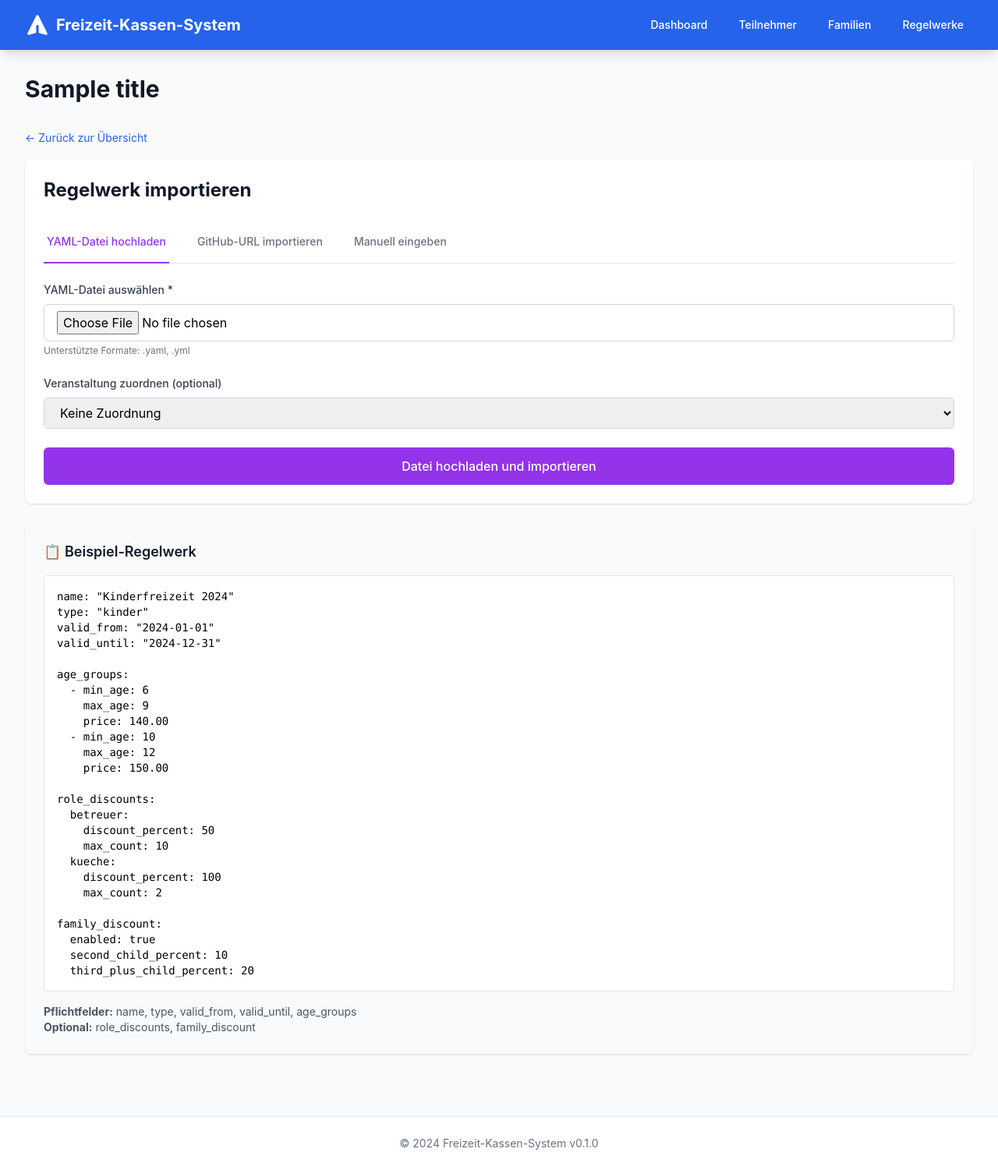
After one commit to ptC7H12/MGBFreizeitplaner, a FastAPI app: template app/templates/rulesets/import.html in a window 1280 px wide. The commit adds this page. Shown: the whole page at 78% size. Run offline with FastAPI, Linux system fonts and the light colour scheme; the template is opened without the code that fills it: most values are stand-ins (such as "Sample title", 1, 10 or a date in 2020); some libraries are stand-ins or nearby versions.

Commit message:
Phase 3: Regelwerk-System mit Import und Admin-Interface
Implementiert umfassendes Import-System für Regelwerke mit drei Methoden:
- YAML-Datei Upload
- GitHub URL Import (mit httpx)
- Manuelle YAML-Eingabe

Features:
- Import-Formular mit Tab-Navigation
- Validierung über RulesetParser
- Fehlerbehandlung und User-Feedback
- Admin-Controls: Toggle (Aktivieren/Deaktivieren)
- Admin-Controls: Delete mit Bestätigung
- Event-Zuordnung bei Import (optional)

Dateien:
- app/templates/rulesets/import.html (NEU)
- app/routers/rulesets.py (erweitert)
- app/templates/rulesets/detail.html (Admin-Buttons)
- requirements.txt (httpx==0.26.0)

Alle Import-Methoden und Admin-Funktionen erfolgreich getestet.

```diff
--- /dev/null
+++ b/app/templates/rulesets/import.html
@@ -0,0 +1,237 @@
+{% extends "base.html" %}
+
+{% block content %}
+<div class="mb-4">
+    <a href="/rulesets" class="text-blue-600 hover:text-blue-800 text-sm">← Zurück zur Übersicht</a>
+</div>
+
+<div class="bg-white shadow rounded-lg p-6 mb-6">
+    <h2 class="text-2xl font-bold text-gray-900 mb-6">Regelwerk importieren</h2>
+
+    {% if error %}
+    <div class="mb-6 bg-red-100 border border-red-400 text-red-700 px-4 py-3 rounded" role="alert">
+        <strong class="font-bold">Fehler!</strong>
+        <span class="block sm:inline">{{ error }}</span>
+    </div>
+    {% endif %}
+
+    {% if success %}
+    <div class="mb-6 bg-green-100 border border-green-400 text-green-700 px-4 py-3 rounded" role="alert">
+        <strong class="font-bold">Erfolg!</strong>
+        <span class="block sm:inline">{{ success }}</span>
+    </div>
+    {% endif %}
+
+    <!-- Tab-Navigation -->
+    <div class="border-b border-gray-200 mb-6">
+        <nav class="-mb-px flex space-x-8">
+            <button
+                id="tab-upload"
+                class="tab-button border-b-2 border-purple-600 text-purple-600 py-4 px-1 text-sm font-medium"
+                onclick="switchTab('upload')"
+            >
+                YAML-Datei hochladen
+            </button>
+            <button
+                id="tab-github"
+                class="tab-button border-b-2 border-transparent text-gray-500 hover:text-gray-700 hover:border-gray-300 py-4 px-1 text-sm font-medium"
+                onclick="switchTab('github')"
+            >
+                GitHub-URL importieren
+            </button>
+            <button
+                id="tab-manual"
+                class="tab-button border-b-2 border-transparent text-gray-500 hover:text-gray-700 hover:border-gray-300 py-4 px-1 text-sm font-medium"
+                onclick="switchTab('manual')"
+            >
+                Manuell eingeben
+            </button>
+        </nav>
+    </div>
+
+    <!-- Upload-Form -->
+    <div id="content-upload" class="tab-content">
+        <form method="post" action="/rulesets/import/upload" enctype="multipart/form-data" class="space-y-6">
+            <div>
+                <label for="file" class="block text-sm font-medium text-gray-700 mb-2">
+                    YAML-Datei auswählen *
+                </label>
+                <input
+                    type="file"
+                    id="file"
+                    name="file"
+                    accept=".yaml,.yml"
+                    required
+                    class="w-full px-4 py-2 border border-gray-300 rounded-md focus:ring-purple-500 focus:border-purple-500"
+                >
+                <p class="mt-1 text-xs text-gray-500">Unterstützte Formate: .yaml, .yml</p>
+            </div>
+
+            <div>
+                <label for="event_id_upload" class="block text-sm font-medium text-gray-700 mb-2">
+                    Veranstaltung zuordnen (optional)
+                </label>
+                <select
+                    id="event_id_upload"
+                    name="event_id"
+                    class="w-full px-4 py-2 border border-gray-300 rounded-md focus:ring-purple-500 focus:border-purple-500"
+                >
+                    <option value="">Keine Zuordnung</option>
+                    {% for event in events %}
+                    <option value="{{ event.id }}">{{ event.name }}</option>
+                    {% endfor %}
+                </select>
+            </div>
+
+            <button
+                type="submit"
+                class="w-full px-6 py-3 bg-purple-600 text-white rounded-md hover:bg-purple-700 transition font-medium"
+            >
+                Datei hochladen und importieren
+            </button>
+        </form>
+    </div>
+
+    <!-- GitHub-Form -->
+    <div id="content-github" class="tab-content hidden">
+        <form method="post" action="/rulesets/import/github" class="space-y-6">
+            <div>
+                <label for="github_url" class="block text-sm font-medium text-gray-700 mb-2">
+                    GitHub-URL zur YAML-Datei *
+                </label>
+                <input
+                    type="url"
+                    id="github_url"
+                    name="github_url"
+                    placeholder="https://raw.githubusercontent.com/user/repo/main/ruleset.yaml"
+                    required
+                    class="w-full px-4 py-2 border border-gray-300 rounded-md focus:ring-purple-500 focus:border-purple-500"
+                >
+                <p class="mt-1 text-xs text-gray-500">
+                    Beispiel: https://raw.githubusercontent.com/user/repo/main/kinder_2024.yaml
+                </p>
+            </div>
+
+            <div>
+                <label for="event_id_github" class="block text-sm font-medium text-gray-700 mb-2">
+                    Veranstaltung zuordnen (optional)
+                </label>
+                <select
+                    id="event_id_github"
+                    name="event_id"
+                    class="w-full px-4 py-2 border border-gray-300 rounded-md focus:ring-purple-500 focus:border-purple-500"
+                >
+                    <option value="">Keine Zuordnung</option>
+                    {% for event in events %}
+                    <option value="{{ event.id }}">{{ event.name }}</option>
+                    {% endfor %}
+                </select>
+            </div>
+
+            <button
+                type="submit"
+                class="w-full px-6 py-3 bg-purple-600 text-white rounded-md hover:bg-purple-700 transition font-medium"
+            >
+                Von GitHub importieren
+            </button>
+        </form>
+    </div>
+
+    <!-- Manual-Form -->
+    <div id="content-manual" class="tab-content hidden">
+        <form method="post" action="/rulesets/import/manual" class="space-y-6">
+            <div>
+                <label for="yaml_content" class="block text-sm font-medium text-gray-700 mb-2">
+                    YAML-Inhalt *
+                </label>
+                <textarea
+                    id="yaml_content"
+                    name="yaml_content"
+                    rows="20"
+                    required
+                    placeholder="name: &quot;Kinderfreizeit 2024&quot;&#10;type: &quot;kinder&quot;&#10;valid_from: &quot;2024-01-01&quot;&#10;valid_until: &quot;2024-12-31&quot;&#10;&#10;age_groups:&#10;  - min_age: 6&#10;    max_age: 9&#10;    price: 140.00&#10;..."
+                    class="w-full px-4 py-2 border border-gray-300 rounded-md focus:ring-purple-500 focus:border-purple-500 font-mono text-sm"
+                ></textarea>
+            </div>
+
+            <div>
+                <label for="event_id_manual" class="block text-sm font-medium text-gray-700 mb-2">
+                    Veranstaltung zuordnen (optional)
+                </label>
+                <select
+                    id="event_id_manual"
+                    name="event_id"
+                    class="w-full px-4 py-2 border border-gray-300 rounded-md focus:ring-purple-500 focus:border-purple-500"
+                >
+                    <option value="">Keine Zuordnung</option>
+                    {% for event in events %}
+                    <option value="{{ event.id }}">{{ event.name }}</option>
+                    {% endfor %}
+                </select>
+            </div>
+
+            <button
+                type="submit"
+                class="w-full px-6 py-3 bg-purple-600 text-white rounded-md hover:bg-purple-700 transition font-medium"
+            >
+                Regelwerk speichern
+            </button>
+        </form>
+    </div>
+</div>
+
+<!-- Beispiel-Regelwerk -->
+<div class="bg-gray-50 shadow rounded-lg p-6">
+    <h3 class="text-lg font-semibold text-gray-900 mb-4">📋 Beispiel-Regelwerk</h3>
+    <pre class="bg-white p-4 rounded border border-gray-200 overflow-x-auto text-sm"><code>name: "Kinderfreizeit 2024"
+type: "kinder"
+valid_from: "2024-01-01"
+valid_until: "2024-12-31"
+
+age_groups:
+  - min_age: 6
+    max_age: 9
+    price: 140.00
+  - min_age: 10
+    max_age: 12
+    price: 150.00
+
+role_discounts:
+  betreuer:
+    discount_percent: 50
+    max_count: 10
+  kueche:
+    discount_percent: 100
+    max_count: 2
+
+family_discount:
+  enabled: true
+  second_child_percent: 10
+  third_plus_child_percent: 20
+</code></pre>
+    <div class="mt-4 text-sm text-gray-600">
+        <p><strong>Pflichtfelder:</strong> name, type, valid_from, valid_until, age_groups</p>
+        <p><strong>Optional:</strong> role_discounts, family_discount</p>
+    </div>
+</div>
+
+<script>
+function switchTab(tab) {
+    // Alle Tab-Buttons zurücksetzen
+    document.querySelectorAll('.tab-button').forEach(btn => {
+        btn.classList.remove('border-purple-600', 'text-purple-600');
+        btn.classList.add('border-transparent', 'text-gray-500');
+    });
+
+    // Alle Tab-Contents verstecken
+    document.querySelectorAll('.tab-content').forEach(content => {
+        content.classList.add('hidden');
+    });
+
+    // Aktiven Tab anzeigen
+    document.getElementById(`tab-${tab}`).classList.remove('border-transparent', 'text-gray-500');
+    document.getElementById(`tab-${tab}`).classList.add('border-purple-600', 'text-purple-600');
+    document.getElementById(`content-${tab}`).classList.remove('hidden');
+}
+</script>
+{% endblock %}
--- a/requirements.txt
+++ b/requirements.txt
@@ -19,5 +19,8 @@ pydantic==2.5.3
 pydantic-settings==2.1.0
 email-validator==2.1.0
 
+# HTTP Client
+httpx==0.26.0
+
 # Development
 python-dotenv==1.0.0
```
Also changed, not shown: app/routers/rulesets.py (+233 -2 lines), app/templates/rulesets/detail.html (+25 -0 lines).
